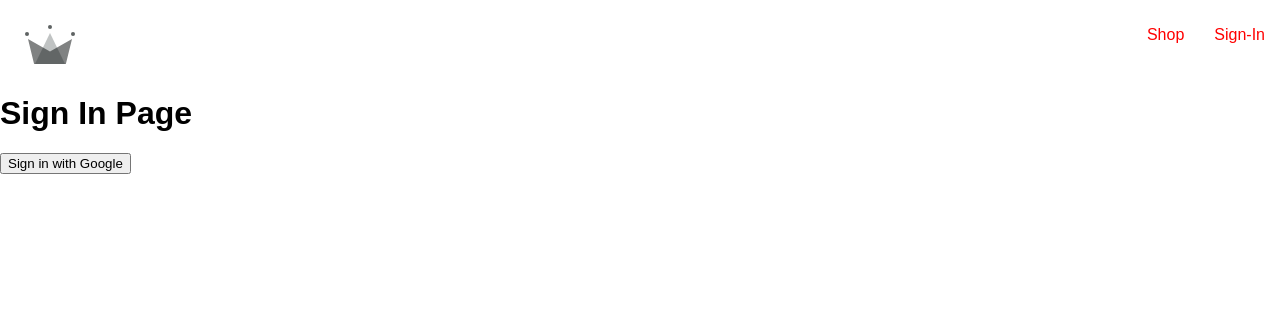
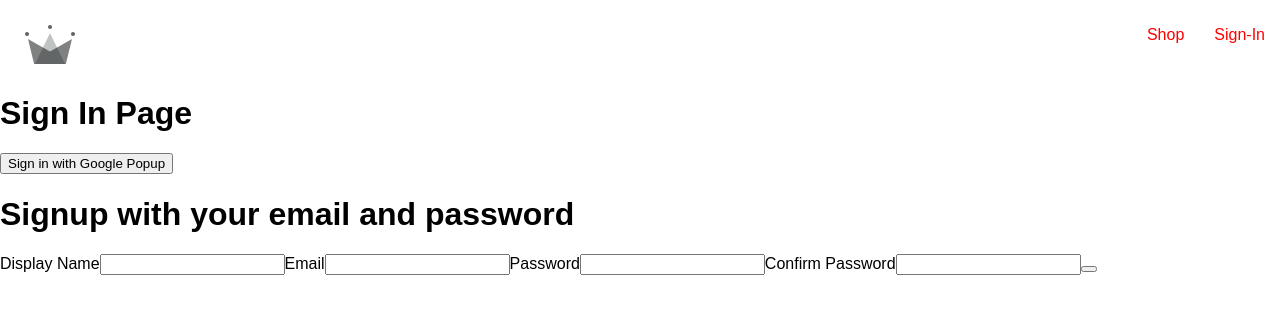
Before and after one commit to Nowf1/Capstone-Project, a React (Create React App) app: page /sign-in in a window 1280 px wide. Shown: the top 314 px of the page. Built offline with nearby package versions, Linux system fonts and the light colour scheme; a web font is replaced by a local one.

Commit message:
Creat signup form

```diff
--- /dev/null
+++ b/src/components/sign-up-form/sign-up-form.component.jsx
@@ -0,0 +1,65 @@
+import { useState } from "react";
+
+const defaultFormFields = {
+  displayName: "",
+  email: "",
+  password: "",
+  confirmPassword: "",
+};
+
+const SignUpForm = () => {
+  const [formFields, setFormFields] = useState(defaultFormFields);
+  const { displayName, email, password, confirmPassword } = formFields;
+
+  console.log(formFields);
+
+  const handleChange = (event) => {
+    const { name, value } = event.target;
+    setFormFields({ ...formFields, [name]: value });
+  };
+  return (
+    <div>
+      <h1>Signup with your email and password</h1>
+      <form onSubmit={() => {}}>
+        <label>Display Name</label>
+        <input
+          type="text"
+          required
+          onChange={handleChange}
+          name="displayName"
+          value={displayName}
+        ></input>
+
+        <label>Email</label>
+        <input
+          type="email"
+          required
+          onChange={handleChange}
+          name="email"
+          value={email}
+        ></input>
+
+        <label>Password</label>
+        <input
+          type="password"
+          required
+          onChange={handleChange}
+          name="password"
+          value={password}
+        ></input>
+
+        <label>Confirm Password</label>
+        <input
+          type="password"
+          required
+          onChange={handleChange}
+          name="confirmPassword"
+          value={confirmPassword}
+        ></input>
+        <button type="submit"></button>
+      </form>
+    </div>
+  );
+};
+
+export default SignUpForm;
--- a/src/routes/sign-in/sign-in.component.jsx
+++ b/src/routes/sign-in/sign-in.component.jsx
@@ -1,17 +1,21 @@
 import {
-  signInWithGooglePop,
+  signInWithGooglePopup,
   createUserDocFromAuth,
 } from "../../utils/firebase/firebase.utils";
 
+import SignUpForm from "../../components/sign-up-form/sign-up-form.component";
+
 const SignIn = () => {
   const logGoogleUser = async () => {
-    const { user } = await signInWithGooglePop();
+    const { user } = await signInWithGooglePopup();
     const userDocRef = await createUserDocFromAuth(user);
   };
+
   return (
     <div>
       <h1>Sign In Page</h1>
-      <button onClick={logGoogleUser}>Sign in with Google</button>
+      <button onClick={logGoogleUser}>Sign in with Google Popup</button>
+      <SignUpForm></SignUpForm>
     </div>
   );
 };
--- a/src/utils/firebase/firebase.utils.js
+++ b/src/utils/firebase/firebase.utils.js
@@ -19,15 +19,17 @@
 };
 
 const firebaseApp = initializeApp(firebaseConfig);
-const provider = new GoogleAuthProvider();
-provider.setCustomParameters({
+const googleProvider = new GoogleAuthProvider();
+googleProvider.setCustomParameters({
   prompt: "select_account",
 });
 
 export const auth = getAuth();
-export const signInWithGooglePop = () => {
-  return signInWithPopup(auth, provider);
-};
+export const signInWithGooglePopup = () =>
+  signInWithPopup(auth, googleProvider);
+
+export const signInWithGoogleRedirect = () =>
+  signInWithRedirect(auth, googleProvider);
 
 export const db = getFirestore();
 export const createUserDocFromAuth = async (userAuth) => {
```
